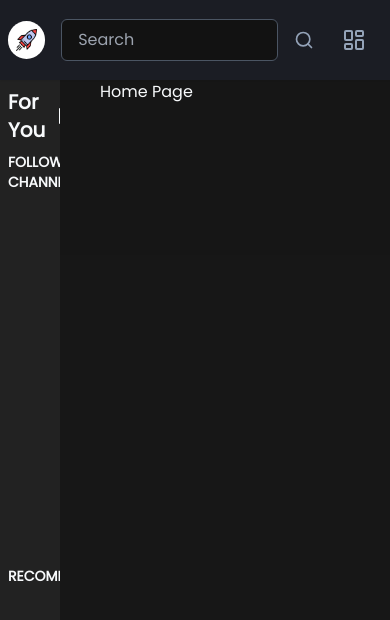
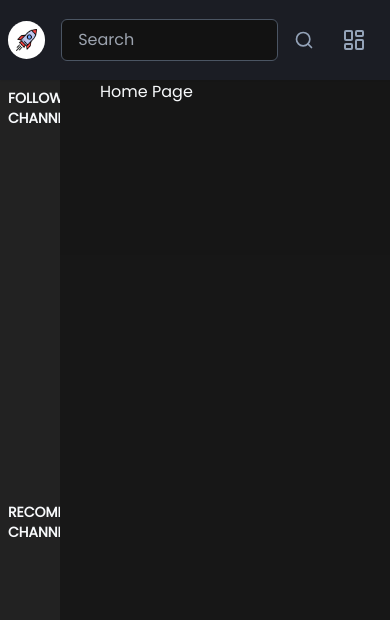
Before and after one commit to RudraNarola/Streamify, a Next.js app: page / in a window 390 px wide. Shown: the top 620 px of the page. Built offline with nearby package versions, Linux system fonts and the light colour scheme.

Commit message:
done collapse & expand of sidebar

```diff
--- a/app/(user)/_components/sidebar/FollowedChannel.tsx
+++ b/app/(user)/_components/sidebar/FollowedChannel.tsx
@@ -3,17 +3,8 @@ import { useCollapse } from "@/store/useCollapse";
 import React from "react";
 
 const FollowedChannel = () => {
-  const { collapse } = useCollapse();
-
   return (
-    <div
-      className={cn(
-        "h-1/2 text-sm font-semibold",
-        collapse === true ? "hidden" : ""
-      )}
-    >
-      FOLLOWED CHANNELS
-    </div>
+    <div className={cn("h-1/2 text-sm font-semibold")}>FOLLOWED CHANNELS</div>
   );
 };
 
--- a/app/(user)/_components/sidebar/Header.tsx
+++ b/app/(user)/_components/sidebar/Header.tsx
@@ -15,16 +15,19 @@ const Header = () => {
     Collapse();
   }
 
-  console.log(collapse);
-
   return collapse === true ? (
     <>
-      <Button variant="ghost" size={"sm"} onClick={handleExpansion}>
+      <Button
+        variant="ghost"
+        size={"sm"}
+        onClick={handleExpansion}
+        className="pl-2 flex justify-center items-center"
+      >
         <ArrowRightToLine />
       </Button>
     </>
   ) : (
-    <div className="flex items-center justify-between mb-2">
+    <div className="flex max-sm:hidden items-center justify-between mb-2">
       <h4 className="font-semibold text-xl">For You</h4>
       <Button variant="ghost" size={"sm"} onClick={handleCollapse}>
         <ArrowLeftToLine />
--- a/app/(user)/_components/sidebar/RecommendChannel.tsx
+++ b/app/(user)/_components/sidebar/RecommendChannel.tsx
@@ -2,14 +2,8 @@ import { cn } from "@/lib/utils";
 import { useCollapse } from "@/store/useCollapse";
 
 const RecommendChannel = () => {
-  const { collapse } = useCollapse();
-
   return (
-    <div
-      className={cn("text-sm font-semibold", collapse === true ? "hidden" : "")}
-    >
-      RECOMMENDED
-    </div>
+    <div className={cn("text-sm font-semibold")}>RECOMMENDED CHANNELS</div>
   );
 };
 
--- a/app/(user)/_components/sidebar/Sidebar.tsx
+++ b/app/(user)/_components/sidebar/Sidebar.tsx
@@ -1,31 +1,17 @@
-"use client";
-import React, { useEffect } from "react";
 import FollowedChannel from "./FollowedChannel";
 import RecommendChannel from "./RecommendChannel";
 import Header from "./Header";
-import { cn } from "@/lib/utils";
-import { useCollapse } from "@/store/useCollapse";
+import Wrapper from "./Wrapper";
 
 const Sidebar = () => {
-  const { collapse } = useCollapse();
-
-  useEffect(() => {
-    console.log("changes");
-  }, [window.length]);
-
   return (
     <>
-      <div
-        className={cn(
-          "w-[60px] h-full bg-[#222222] p-2",
-          collapse === false ? "lg:w-60" : "",
-          "transition transform duration-300 ease-in-out overflow-y-auto scrollbar-hide"
-        )}
-      >
+      {/* we wrap the Sidebar because so the Wrapper can be client component to use hooks while children can still be server component ro fetch data on server*/}
+      <Wrapper>
         <Header />
         <FollowedChannel />
         <RecommendChannel />
-      </div>
+      </Wrapper>
     </>
   );
 };
--- /dev/null
+++ b/app/(user)/_components/sidebar/Wrapper.tsx
@@ -0,0 +1,21 @@
+"use client";
+import { cn } from "@/lib/utils";
+import { useCollapse } from "@/store/useCollapse";
+
+const Wrapper = ({ children }: { children: React.ReactNode }) => {
+  const { collapse, Expand, Collapse } = useCollapse();
+
+  return (
+    <div
+      className={cn(
+        "w-[60px] h-full bg-[#222222] p-2",
+        collapse === false ? "lg:w-60" : "",
+        "transition transform duration-300 ease-in-out overflow-y-auto scrollbar-hide"
+      )}
+    >
+      {children}
+    </div>
+  );
+};
+
+export default Wrapper;
```
